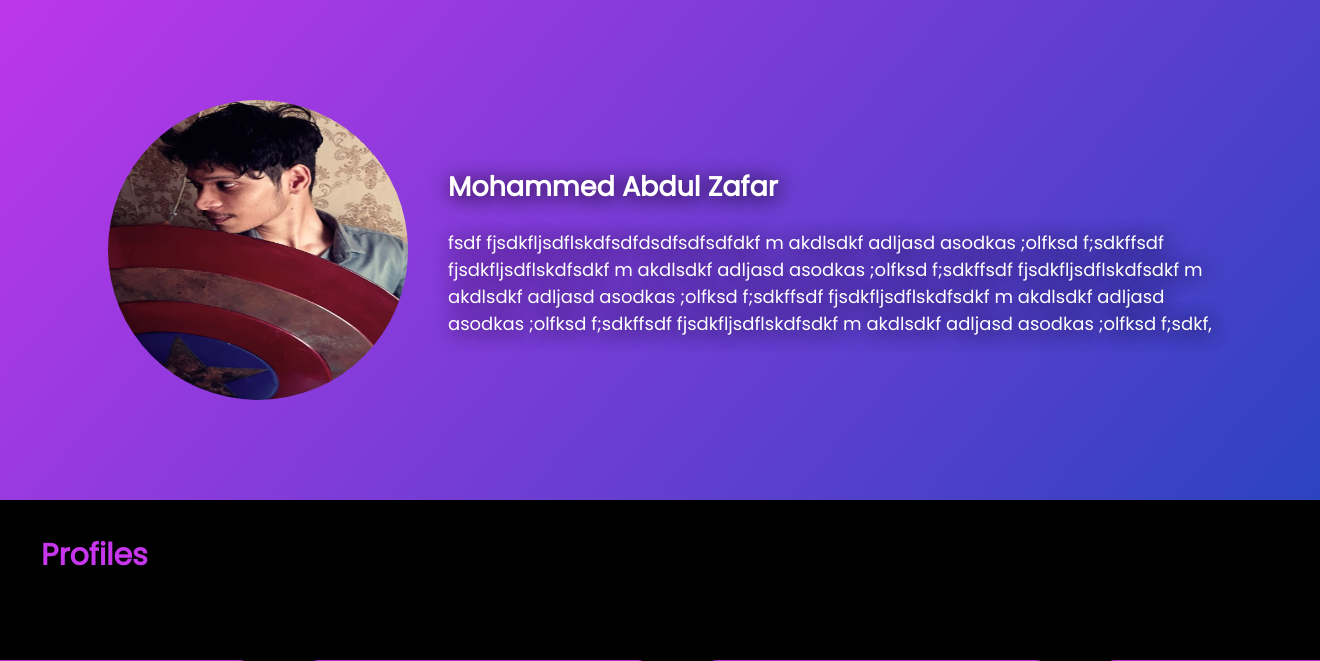
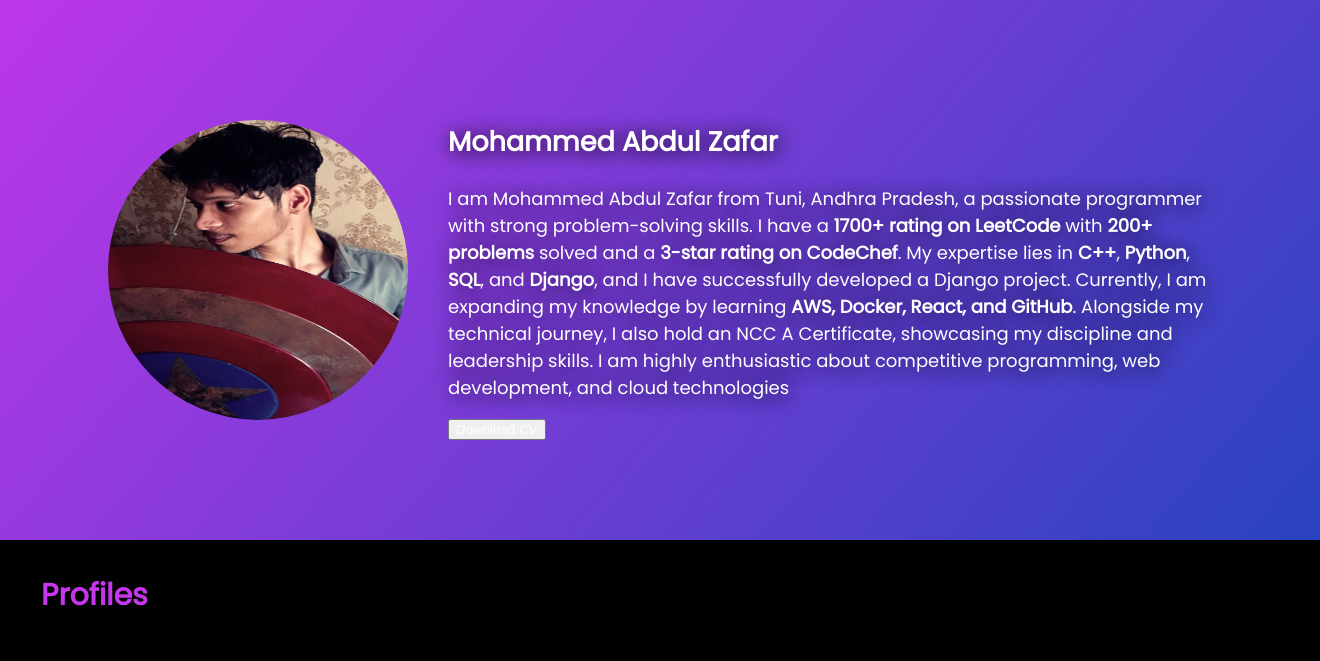
Before and after one commit to zafarabdul/My_Resume-AI-BOT, a Django app: page / in a window 1320 px wide. Shown: the part 126-787 px from the top of the page. Run offline with Django 5.2, Linux system fonts and the light colour scheme.

Commit message:
session1 completed

```diff
--- a/templates/index.html
+++ b/templates/index.html
@@ -24,7 +24,8 @@
             <div id='zafarimg'><img id='img'src= "{% static 'zafar.jpg'%}" width='300px' height='300px'></img></div>
             <div class='desc'>
                 <h1>Mohammed Abdul Zafar</h1>
-                <p>fsdf fjsdkfljsdflskdfsdfdsdfsdfsdfdkf m akdlsdkf adljasd asodkas ;olfksd f;sdkffsdf fjsdkfljsdflskdfsdkf m akdlsdkf adljasd asodkas ;olfksd f;sdkffsdf fjsdkfljsdflskdfsdkf m akdlsdkf adljasd asodkas ;olfksd f;sdkffsdf fjsdkfljsdflskdfsdkf m akdlsdkf adljasd asodkas ;olfksd f;sdkffsdf fjsdkfljsdflskdfsdkf m akdlsdkf adljasd asodkas ;olfksd f;sdkf,</p>
+                <p>I am Mohammed Abdul Zafar from Tuni, Andhra Pradesh, a passionate programmer with strong problem-solving skills. I have a <strong>1700+ rating on LeetCode</strong> with <strong>200+ problems</strong> solved and a <strong>3-star rating on CodeChef</strong>. My expertise lies in <strong>C++</strong>, <strong>Python</strong>, <strong>SQL</strong>, and <strong>Django</strong>, and I have successfully developed a Django project. Currently, I am expanding my knowledge by learning <strong>AWS, Docker, React, and GitHub</strong>. Alongside my technical journey, I also hold an NCC A Certificate, showcasing my discipline and leadership skills. I am highly enthusiastic about competitive programming, web development, and cloud technologies</p>
+                <button id="download">Download CV</button>
             </div>
         </section>
         <div class="profsec">
```
